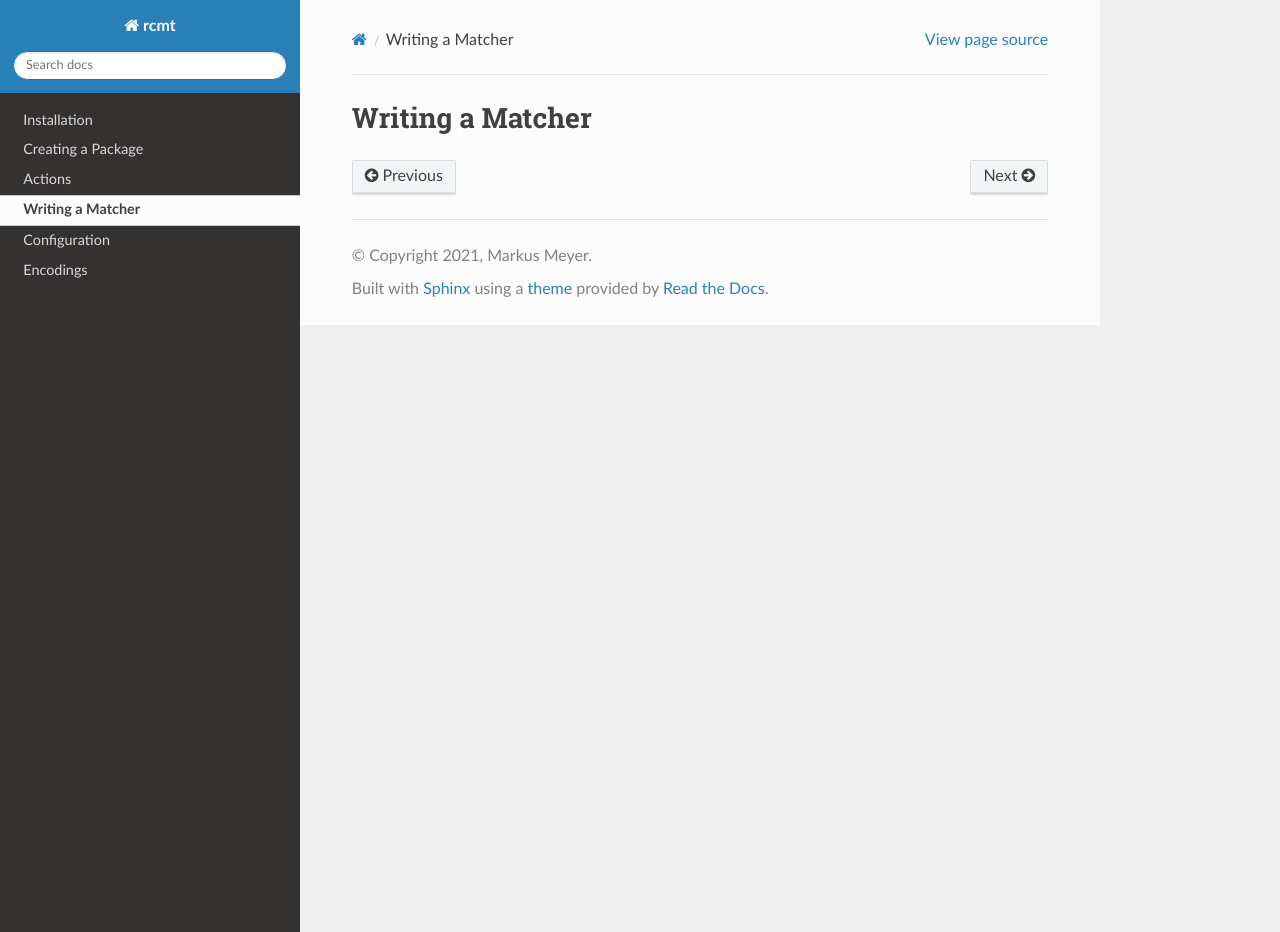
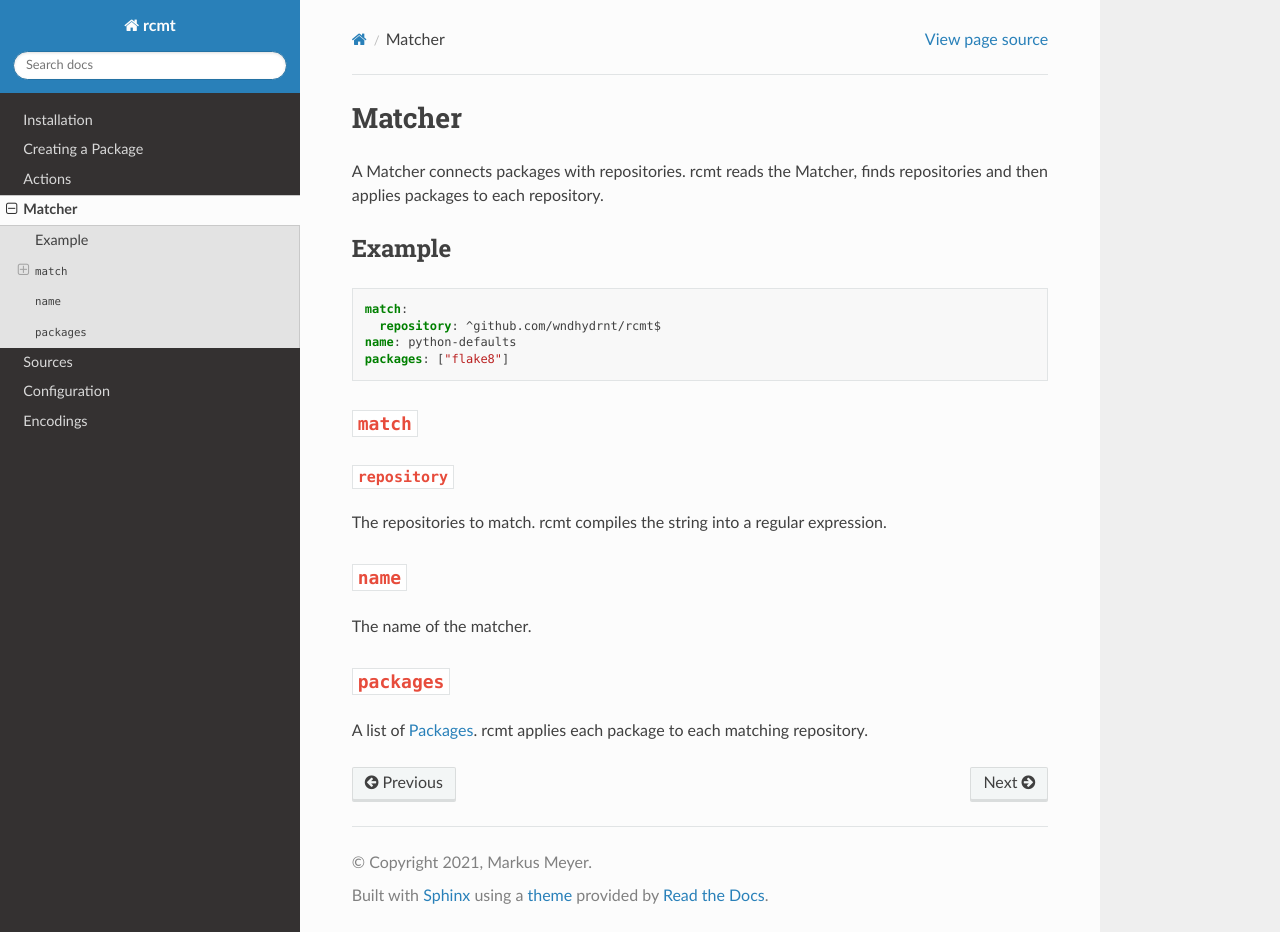
Before and after one commit to wndhydrnt/rcmt, a Sphinx documentation site: the page built from docs/matcher.rst, in a window 1280 px wide and 932 px high. Built offline with Sphinx 7.4.7 and the Read the Docs theme 2.0.0, drawn with Linux system fonts in a browser that asks for light colours.

Commit message:
Update Matcher and write docs

```diff
--- a/docs/configuration.rst
+++ b/docs/configuration.rst
@@ -86,7 +86,10 @@ rcmt prefixes every Pull Request title with this string. Defaults to ``rcmt:``.
 -----------------
 
 rcmt uses this string to set the title of each Pull Request. Defaults to
-``Configuration files changed``.
+``apply matcher {matcher_name}``.
+
+``matcher_name`` is a variable referencing the name of a :doc:`Matcher <matcher>`. No
+other variables are supported.
 
 ``pr_title_suffix``
 -------------------
--- a/docs/examples/simple/matcher.yaml
+++ b/docs/examples/simple/matcher.yaml
@@ -1,5 +1,6 @@
 # Match all repositories of MyOrg.
-match: github.com/MyOrg/+*
+match:
+  repository: github.com/MyOrg/+*
 # rcmt uses this name when committing changes.
 name: python-defaults
 # A list of package names to apply to all matching repositories.
--- a/docs/index.rst
+++ b/docs/index.rst
@@ -64,5 +64,6 @@ create a Pull Request for each repository.
    package
    action
    matcher
+   sources
    configuration
    encoding
--- a/docs/matcher.rst
+++ b/docs/matcher.rst
@@ -1,2 +1,34 @@
-Writing a Matcher
-=================
+Matcher
+=======
+
+A Matcher connects packages with repositories. rcmt reads the Matcher, finds
+repositories and then applies packages to each repository.
+
+Example
+-------
+
+.. code-block:: yaml
+
+   match:
+     repository: ^github.com/wndhydrnt/rcmt$
+   name: python-defaults
+   packages: ["flake8"]
+
+``match``
+---------
+
+``repository``
+^^^^^^^^^^^^^^
+
+The repositories to match. rcmt compiles the string into a regular expression.
+
+``name``
+--------
+
+The name of the matcher.
+
+``packages``
+------------
+
+A list of :doc:`Packages<package>`. rcmt applies each package to each matching
+repository.
--- /dev/null
+++ b/docs/sources.rst
@@ -0,0 +1,2 @@
+Sources
+=======
```
Also changed, not shown: 4 other files.
